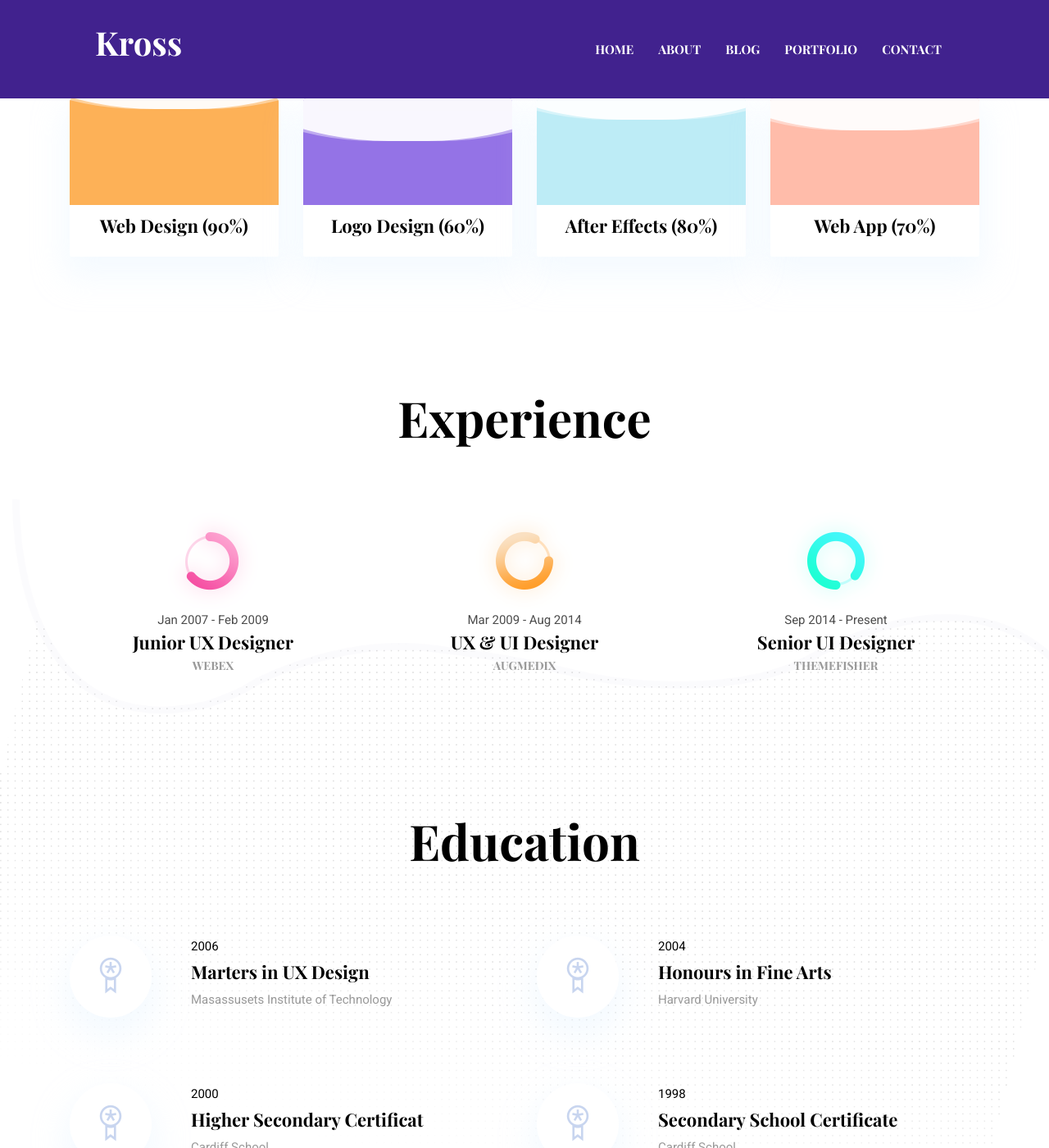
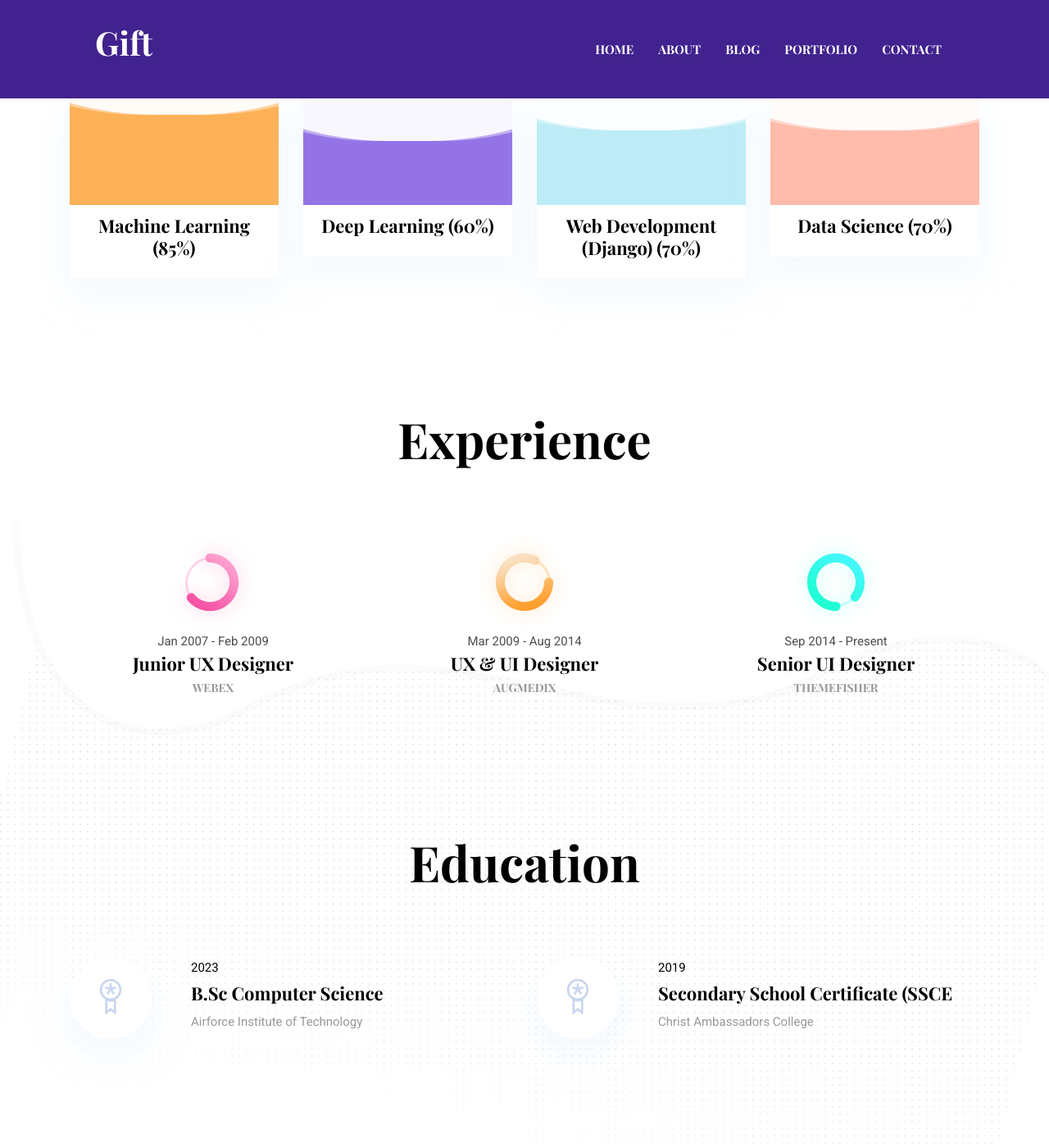
Before and after one commit to gift-exe/gift-exe.github.io, a Jekyll site: the page built from index.html, in a window 1280 px wide and 1400 px high, scrolled down 1459 px. Shown: the whole window at 82% size. Built offline with Jekyll 4.4.1, drawn with Linux system fonts in a browser that asks for light colours; some of the changed text lies outside the part shown.

Commit message:
Update settings.yml
as in header

```diff
--- a/_data/settings.yml
+++ b/_data/settings.yml
@@ -1,13 +1,13 @@
 #-------------------------------
 # General Site Settings
 
-title: Kross
+title: Gift
 logo:
 author: themefisher
 description: this is meta description
-email: steve.fruits@email.com
-phone: +880 2544 658 256
-address: 125/A, CA Commercial Area, California, USA
+email: giftabumere247@gmail.com
+phone: +2349067887538
+address: Kaduna Nigeria
 copyright: Copyright &copy; 2020 Designed by [Themefisher](https://themefisher.com) & Developed by [Getjekyllthemes](https://getjekyllthemes.com)
 
 menu:
@@ -38,13 +38,13 @@ disqus-identifier: # Add your shortname for Disqus Comment. For example mr-brown
 # Hero Section
 
 hero:
-  hero-title: Hi! I’m <br> Christoher <br> UX designer
+  hero-title: Hi! I’m <br> Gift <br> Python Developer
 
 social:
-- {icon: "ti-facebook", link: "#"}
-- {icon: "ti-instagram", link: "#"}
-- {icon: "ti-dribbble", link: "#"}
-- {icon: "ti-twitter", link: "#"}
+- {icon: "ti-linkedin", link: "www.linkedin.com/in/gift-abumere-421982215"}
+- {icon: "ti-instagram", link: "https://www.instagram.com/gift_dev"}
+- {icon: "ti-twitter", link: "https://twitter.com/Gift80402043"}
+- {icon: "ti-github", link: "https://github.com/Gift-py"}
 
 
 #-------------------------------
@@ -95,10 +95,10 @@ team:
 
 skills-title: Skills
 skills:
-- {name: Web Design, color: '#fdb157', value: '90%'}
-- {name: Logo Design, color: '#9473e6', value: '60%'}
-- {name: After Effects, color: '#bdecf6', value: '80%'}
-- {name: Web App, color: '#ffbcaa', value: '70%'}
+- {name: Machine Learning, color: '#fdb157', value: '85%'}
+- {name: Deep Learning, color: '#9473e6', value: '60%'}
+- {name: Web Development (Django), color: '#bdecf6', value: '70%'}
+- {name: Data Science, color: '#ffbcaa', value: '70%'}
 
 
 #-------------------------------
@@ -116,10 +116,10 @@ experience:
 
 education-title: Education
 education:
-- {name: Marters in UX Design, date: '2006', organization: 'Masassusets Institute of Technology'}
-- {name: Honours in Fine Arts, date: '2004', organization: 'Harvard University'}
-- {name: Higher Secondary Certificat, date: '2000', organization: 'Cardiff School'}
-- {name: Secondary School Certificate, date: '1998', organization: 'Cardiff School'}
+- {name: B.Sc Computer Science, date: '2023', organization: 'Airforce Institute of Technology'}
+- {name: Secondary School Certificate (SSCE, WAEC), date: '2019', organization: 'Christ Ambassadors College'}
+#- {name: Higher Secondary Certificat, date: '2000', organization: 'Cardiff School'}
+#- {name: Secondary School Certificate, date: '1998', organization: 'Cardiff School'}
 
 
 #-------------------------------
@@ -293,4 +293,4 @@ client-slider-items:
 # Contact Section
 
 contact-title: Contact Info
-contact-email: steve.fruits@email.com
+contact-email: giftabumere247@gmail.com
```
